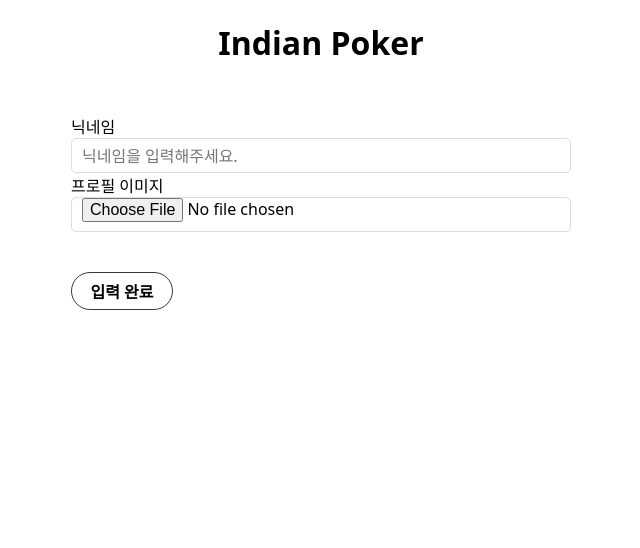
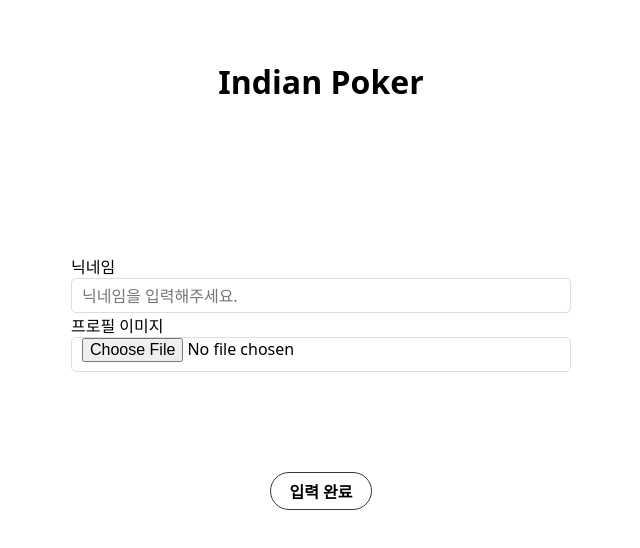
Before and after one commit to weg901127/piscine-rush01, a React (Create React App) app in the folder rush01-front/: page / in a window 1280 px wide. Shown: the top 548 px of the page, without its empty margins (319-959 px from the left). Built offline with nearby package versions, Linux system fonts and the light colour scheme.

Commit message:
JoinPage 작성, App 스타일 수정

```diff
--- a/rush01-front/src/App.js
+++ b/rush01-front/src/App.js
@@ -12,6 +12,10 @@ const GlobalStyle = createGlobalStyle`
   a, button {
     cursor: pointer;
   }
+  body, .App {
+    width: 100%;
+    height: 100vh;
+  }
   #root {
     width: 100%;
     height: 100vh;
@@ -21,7 +25,7 @@ const GlobalStyle = createGlobalStyle`
 
 const Header = styled.header`
   text-align: center;
-  margin-bottom: 50px;
+  margin-top: 60px;
 `;
 
 function App() {
--- a/rush01-front/src/pages/JoinPage.js
+++ b/rush01-front/src/pages/JoinPage.js
@@ -3,14 +3,28 @@ import styled from "styled-components";
 
 const JoinPageStyled = styled.div`
   display: flex;
-  flex-direction: row;
-  justify-content: center;
+  flex-direction: column;
   align-items: center;
   height: 100%;
+
+  button {
+    width: 80px;
+    text-align: center;
+    border: 1px solid #343a3f;
+    border-radius: 20px;
+    padding: 6px 10px;
+    font-weight: 600;
+    margin-top: 100px;
+    :hover {
+      background-color: #343a3f;
+      color: #fff;
+    }
+  }
 `;
 
 const JoinForm = styled.form`
   width: 500px;
+  margin-top: 130px;
   input {
     width: 100%;
     height: 35px;
@@ -18,19 +32,6 @@ const JoinForm = styled.form`
     padding-left: 10px;
     box-sizing: border-box;
     border-radius: 5px;
-  }
-  button {
-    width: 80px;
-    text-align: center;
-    border: 1px solid #343a3f;
-    border-radius: 20px;
-    padding: 6px 10px;
-    font-weight: 600;
-    margin: 40px 0;
-    :hover {
-      background-color: #343a3f;
-      color: #fff;
-    }
   }
 `;
 
@@ -46,8 +47,8 @@ function JoinPage() {
         ></input>
         <label htmlFor="profile">프로필 이미지</label>
         <input type="file" name="profile"></input>
-        <button type="button">입력 완료</button>
       </JoinForm>
+      <button type="button">입력 완료</button>
     </JoinPageStyled>
   );
 }
```
